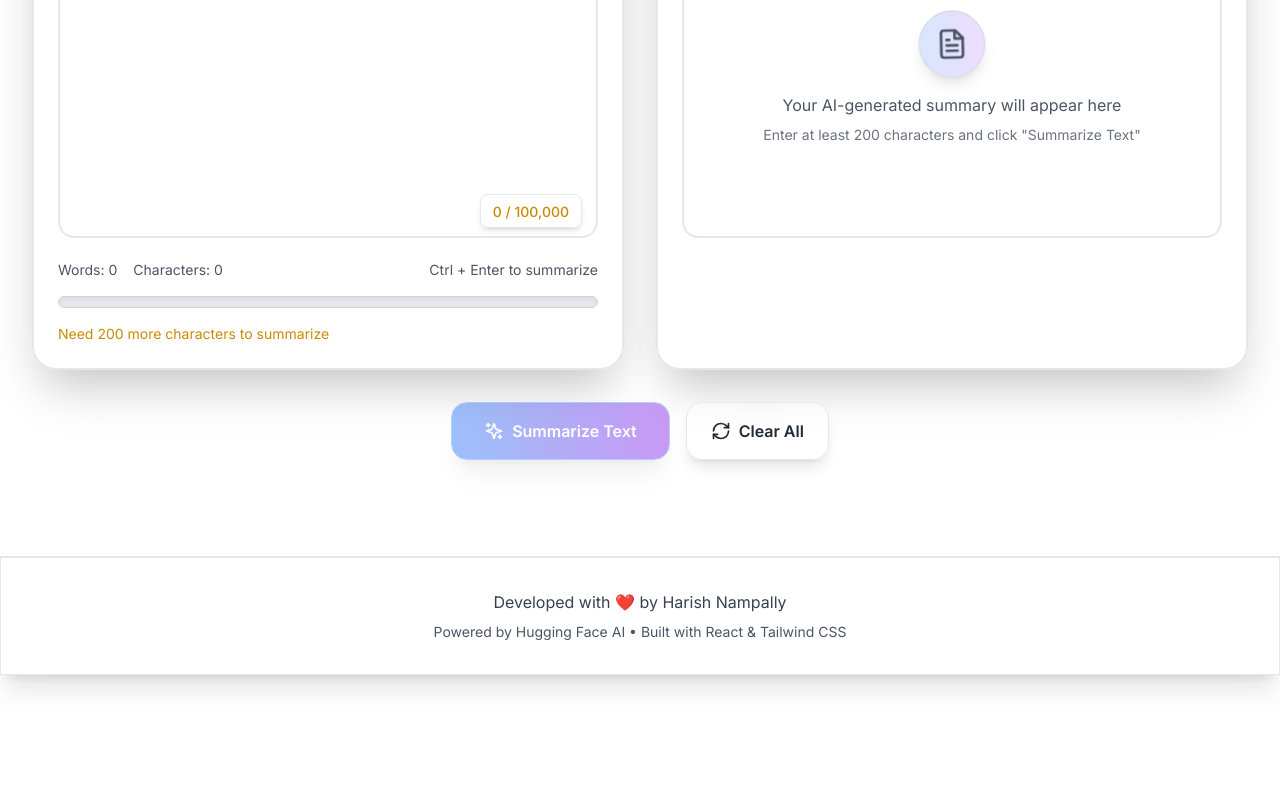
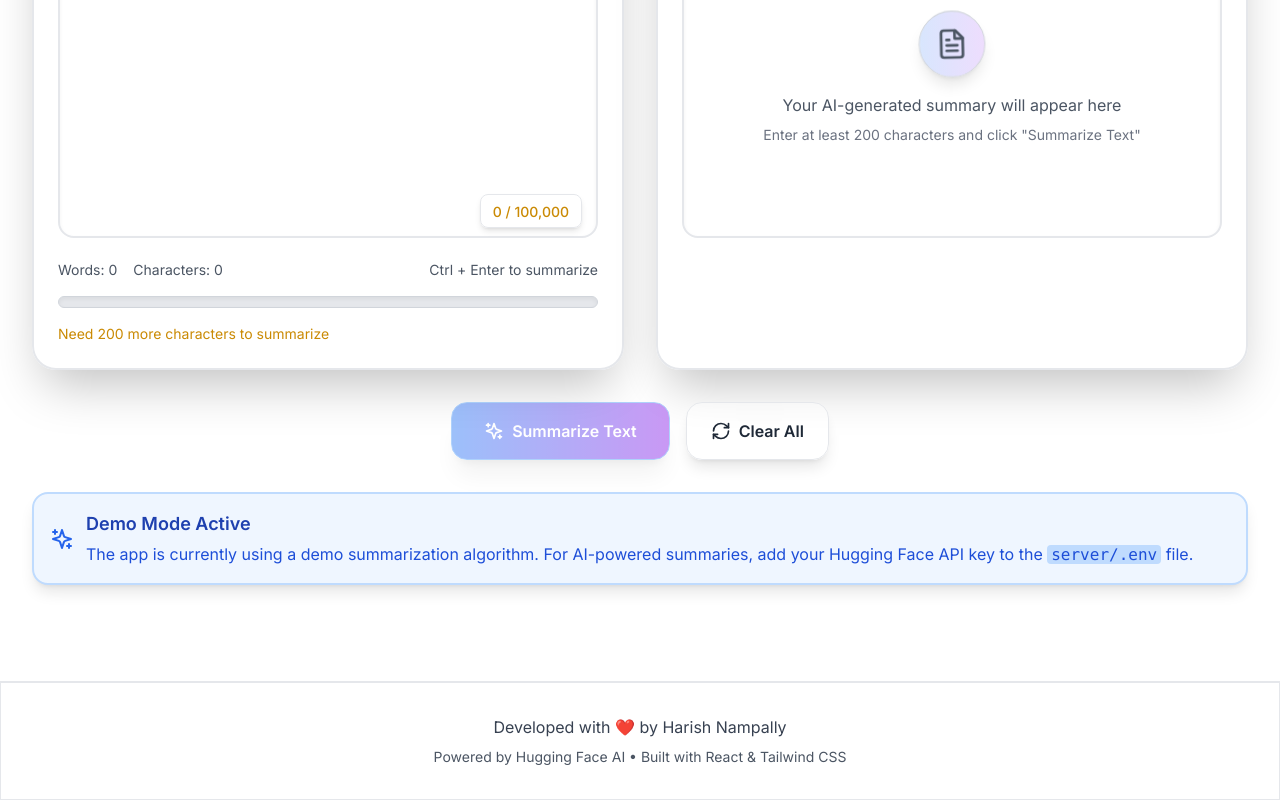
Before and after one commit to nampallyharish4/AI-Text-Summarizer-App, a React (Vite) app: page / in a window 1280 px wide. Shown: the part 802-1602 px from the top of the page. Before the commit the page ends 1477 px from the top, so only its background shows below. Built offline with nearby package versions, Linux system fonts and the light colour scheme.

Commit message:
Fix All Application Errors

```diff
--- a/src/App.tsx
+++ b/src/App.tsx
@@ -64,10 +64,28 @@ function App() {
         }),
       });
 
-      const data = await response.json();
+      // Check if response is ok and has content
+      if (!response.ok) {
+        const errorText = await response.text();
+        let errorData;
+        try {
+          errorData = JSON.parse(errorText);
+        } catch {
+          throw new Error(`HTTP error! status: ${response.status}`);
+        }
+        throw new Error(errorData.error || `HTTP error! status: ${response.status}`);
+      }
 
-      if (!response.ok) {
-        throw new Error(data.error || `HTTP error! status: ${response.status}`);
+      const responseText = await response.text();
+      if (!responseText) {
+        throw new Error('Empty response from server');
+      }
+
+      let data;
+      try {
+        data = JSON.parse(responseText);
+      } catch {
+        throw new Error('Invalid JSON response from server');
       }
 
       setSummary(data.summary);
@@ -81,8 +99,8 @@ function App() {
       console.error('Summarization error:', err);
 
       // Handle different types of errors
-      if (err.message.includes('Failed to fetch')) {
-        setError('Unable to connect to the server. Please make sure the backend is running.');
+      if (err.message.includes('Failed to fetch') || err.message.includes('ECONNREFUSED')) {
+        setError('Unable to connect to the server. Please make sure the backend is running on port 3001.');
       } else if (err.message.includes('timeout')) {
         setError('Request timed out. Please try with shorter text or try again later.');
       } else if (err.message.includes('Rate limit')) {
@@ -91,6 +109,8 @@ function App() {
         setError('API configuration error. Please contact the administrator.');
       } else if (err.message.includes('model is loading')) {
         setError('AI model is loading. Please try again in a few moments.');
+      } else if (err.message.includes('Empty response') || err.message.includes('Invalid JSON')) {
+        setError('Server communication error. Please try again.');
       } else {
         setError(err.message || 'Failed to summarize text. Please try again.');
       }
@@ -332,28 +352,25 @@ function App() {
             </motion.button>
           </motion.div>
 
-          {/* API Status Warning */}
-          {error && error.includes('API') && (
+          {/* Demo Notice */}
           <motion.div
             initial={{ opacity: 0, y: 20 }}
             animate={{ opacity: 1, y: 0 }}
-              className="mt-8 p-4 bg-yellow-50 dark:bg-yellow-900/20 border-2 border-yellow-200 dark:border-yellow-700 rounded-2xl shadow-lg"
+            className="mt-8 p-4 bg-blue-50 dark:bg-blue-900/20 border-2 border-blue-200 dark:border-blue-700 rounded-2xl shadow-lg"
           >
             <div className="flex items-center space-x-3">
-                <AlertTriangle className="w-6 h-6 text-yellow-600 dark:text-yellow-400" />
+              <Sparkles className="w-6 h-6 text-blue-600 dark:text-blue-400" />
               <div>
-                  <h3 className="text-lg font-semibold text-yellow-800 dark:text-yellow-200">
-                    Setup Required
+                <h3 className="text-lg font-semibold text-blue-800 dark:text-blue-200">
+                  Demo Mode Active
                 </h3>
-                  <p className="text-yellow-700 dark:text-yellow-300 mt-1">
-                    To use the AI summarization feature, you need to configure your Hugging Face API key.
-                    Create a <code className="bg-yellow-200 dark:bg-yellow-800 px-1 rounded">.env</code> file
-                    in the server directory with your API key.
+                <p className="text-blue-700 dark:text-blue-300 mt-1">
+                  The app is currently using a demo summarization algorithm. For AI-powered summaries,
+                  add your Hugging Face API key to the <code className="bg-blue-200 dark:bg-blue-800 px-1 rounded">server/.env</code> file.
                 </p>
               </div>
             </div>
           </motion.div>
-          )}
         </main>
 
         {/* Footer */}
```
Also changed, not shown: 2 other files (tests, documents, lock files or other folders). Lines whose indentation alone changed are shown as unchanged.
